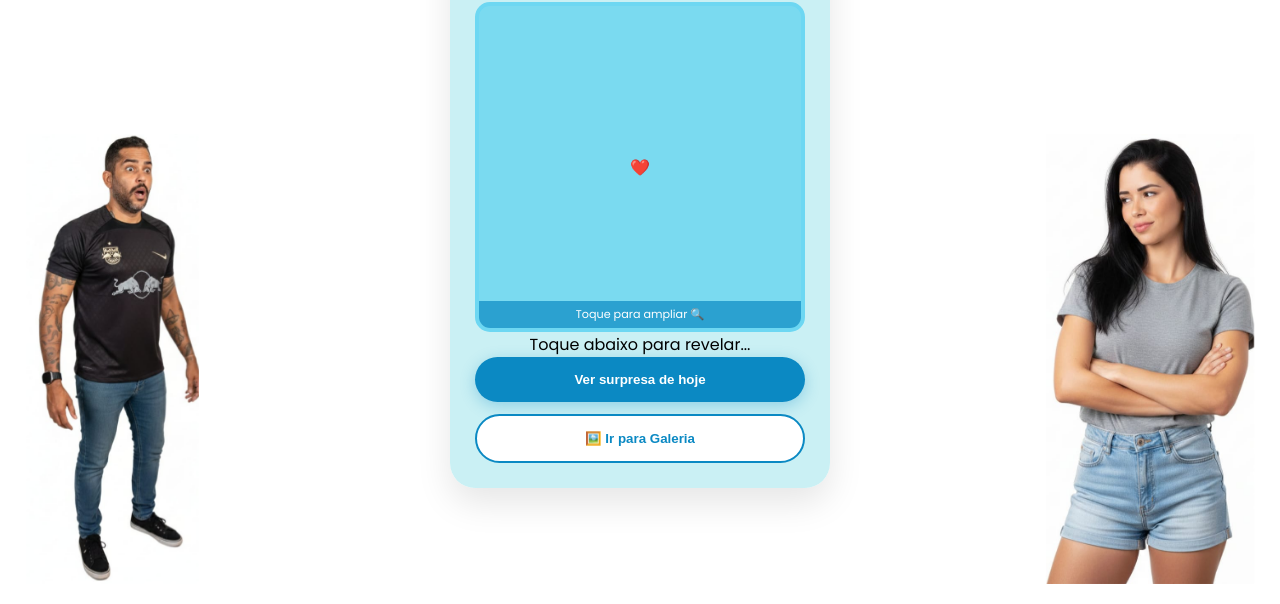
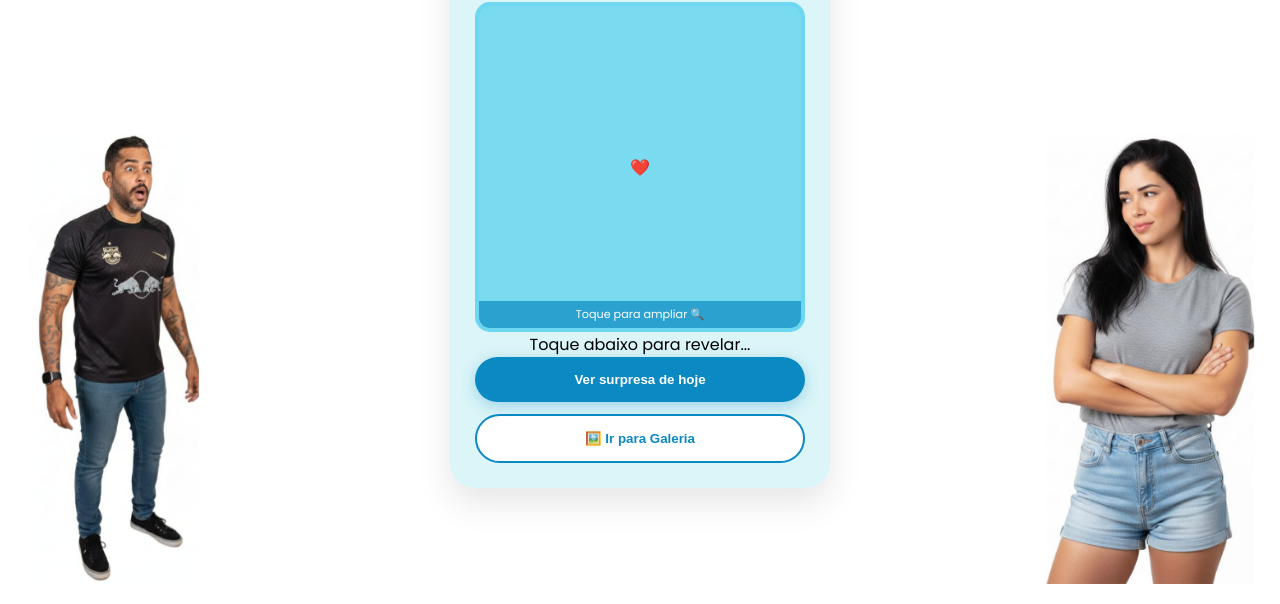
Before and after one commit to Gleitonbb/gleDay, a website: page index.html in a window 1280 px wide. Shown: the part 196-800 px from the top of the page. Drawn offline with Linux system fonts and the light colour scheme; no server answers.

Commit message:
Update style.css

```diff
--- a/style.css
+++ b/style.css
@@ -32,7 +32,7 @@ body {
 }
 
 .card-romantico {
-    background: rgba(200, 240, 244, 0.95);
+    background: rgba(200, 240, 244, 0.655);
     border-radius: 25px;
     padding: 25px;
     box-shadow: 0 15px 35px rgba(0,0,0,0.1);
```
